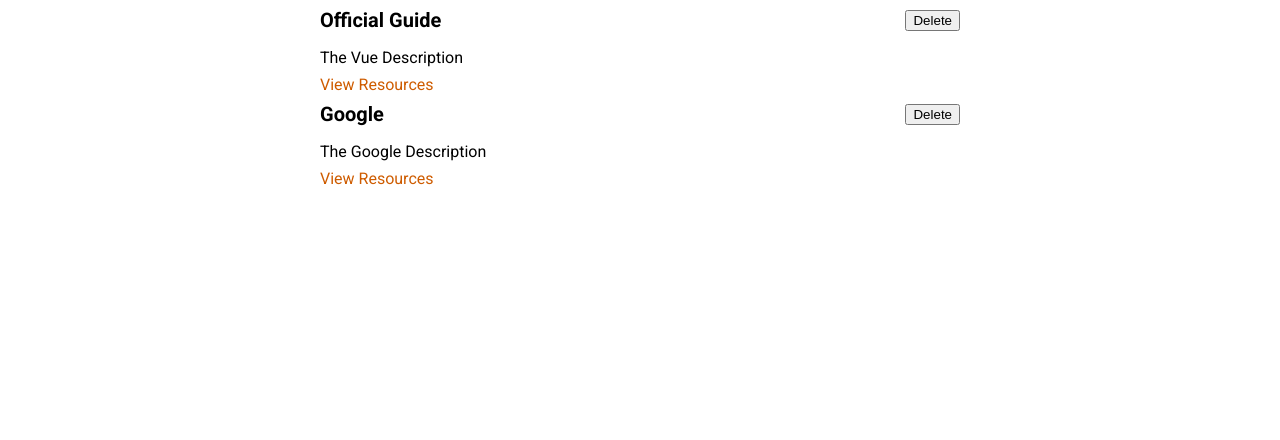
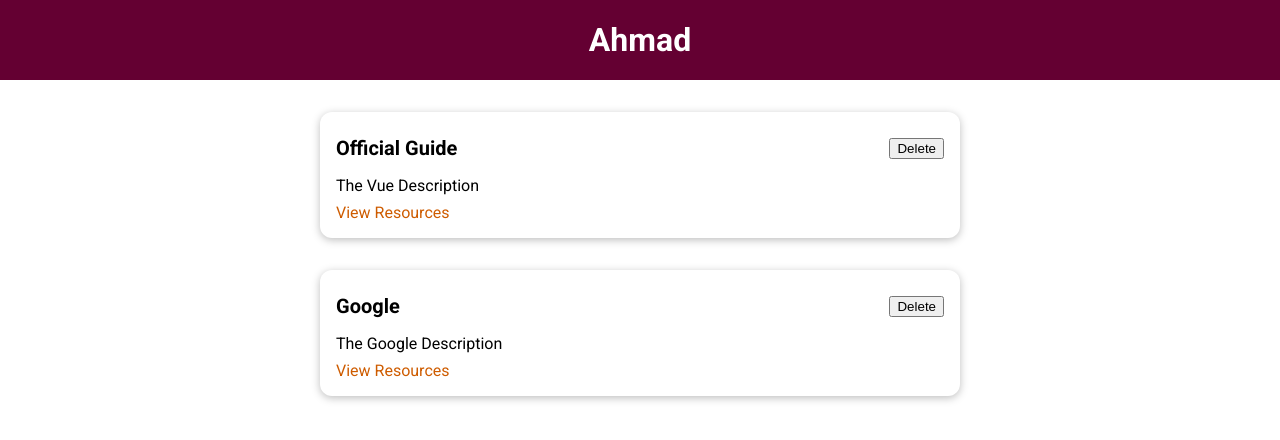
Before and after one commit to ahmadalii112/Academia-VUE, a Vue app in the folder 10.Course-Project-The-Learning-Resources-App/: page / in a window 1280 px wide. Shown: the top 440 px of the page. Built offline with nearby package versions, Linux system fonts and the light colour scheme.

Commit message:
5. Header & BaseCard Components

```diff
--- a/10.Course-Project-The-Learning-Resources-App/src/App.vue
+++ b/10.Course-Project-The-Learning-Resources-App/src/App.vue
@@ -1,14 +1,18 @@
 <template>
-  <stored-resources :resources="storedResources"></stored-resources>
+  <div>
+    <TheHeader title="Ahmad"></TheHeader>
+    <stored-resources :resources="storedResources"></stored-resources>
+  </div>
 </template>
 
 <script>
+import TheHeader from './components/layouts/TheHeader.vue';
 import StoredResources from './components/learning-resources/StoredResources.vue';
-
 
 export default {
   components: {
-    StoredResources
+    StoredResources,
+    TheHeader,
   },
   data() {
     return {
--- /dev/null
+++ b/10.Course-Project-The-Learning-Resources-App/src/components/UI/BaseCard.vue
@@ -0,0 +1,19 @@
+<template>
+  <div>
+    <slot> </slot>
+  </div>
+</template>
+
+<script>
+export default {};
+</script>
+
+<style scoped>
+div {
+  border-radius: 12px;
+  box-shadow: 0 2px 8px rgba(0, 0, 0, 0.26);
+  padding: 1rem;
+  margin: 2rem auto;
+  max-width: 40rem;
+}
+</style>
--- /dev/null
+++ b/10.Course-Project-The-Learning-Resources-App/src/components/layouts/TheHeader.vue
@@ -0,0 +1,27 @@
+<template>
+  <header>
+    <h1>{{ title }}</h1>
+  </header>
+</template>
+
+<script>
+export default {
+  props: ['title'],
+};
+</script>
+
+<style scoped>
+header {
+    width: 100%;
+    height: 5rem;
+    background-color: #640032;
+    display: flex;
+    justify-content: center;
+    align-items: center;
+  }
+
+  header h1 {
+    color: white;
+    margin: 0;
+  }
+</style>
--- a/10.Course-Project-The-Learning-Resources-App/src/components/learning-resources/LearningResource.vue
+++ b/10.Course-Project-The-Learning-Resources-App/src/components/learning-resources/LearningResource.vue
@@ -1,20 +1,24 @@
 <template>
   <li>
-    <div>
+    <BaseCard>
       <header>
         <h3>{{ title }}</h3>
         <button>Delete</button>
       </header>
-    </div>
-    <p>{{ description }}</p>
-    <nav>
-      <a :href="link">View Resources</a>
-    </nav>
+      <p>{{ description }}</p>
+      <nav>
+        <a :href="link">View Resources</a>
+      </nav>
+    </BaseCard>
   </li>
 </template>
 
 <script>
+import BaseCard from '../UI/BaseCard.vue';
 export default {
+  components: {
+    BaseCard
+  },
   props: ['title', 'description', 'link'],
   data() {
     return {};
--- a/10.Course-Project-The-Learning-Resources-App/src/main.js
+++ b/10.Course-Project-The-Learning-Resources-App/src/main.js
@@ -1,4 +1,8 @@
 import { createApp } from 'vue';
 
 import App from './App.vue'
-createApp(App).mount('#app');
+import BaseCard from './components/UI/BaseCard.vue'
+
+const app = createApp(App)
+app.component('BaseCard', BaseCard)
+app.mount('#app');
```
